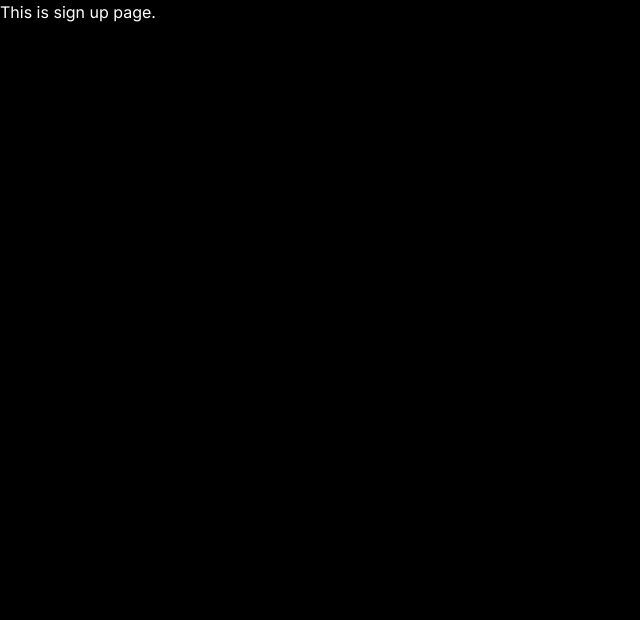
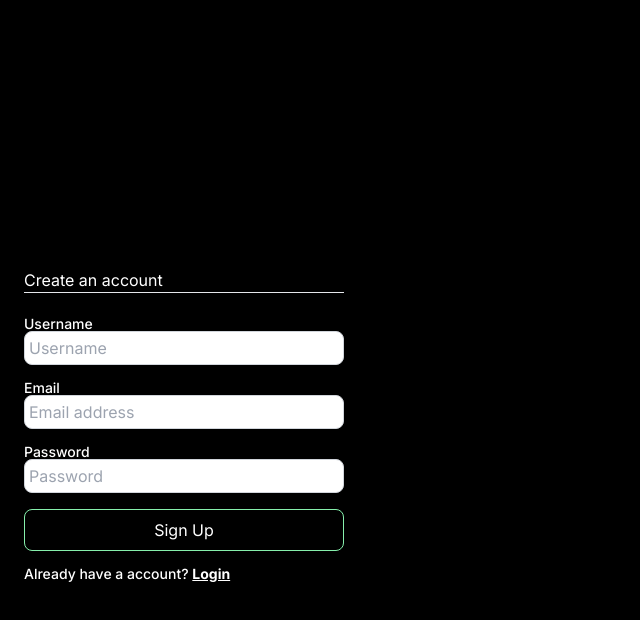
Before and after one commit to ankman007/gadget-gurkhas, a Next.js app: page /signup in a window 1280 px wide. Shown: the top 620 px of the page, without its empty margins (0-640 px from the left). Built offline with nearby package versions, Linux system fonts and the light colour scheme.

Commit message:
login-signup-component

```diff
--- a/src/app/login/page.tsx
+++ b/src/app/login/page.tsx
@@ -1,7 +1,48 @@
-export default function SignUpPage(){
+"use client";
+import React, { useState } from "react";
+import Link from "next/link"
+import { useRouter } from "next/navigation";
+
+export default function LogInPage() {
+    const [user, setUser] = React.useState({
+        password: "",
+        username: "",
+    })
+
+    const onLogIn = async () => {
+
+    }
     return (
-        <>
-            <h1>This is sign up page.</h1>
-        </>
-    )
+
+        <div className="flex flex-col justify-center min-h-screen py-2 w-64 m-6">
+            <h1 className="">Log In</h1><hr />
+            <br />
+
+            <label htmlFor="username" className="text-sm font-medium leading-none peer-disabled:cursor-not-allowed peer-disabled:opacity-70">Username</label>
+            <input
+                className="p-1 border border-gray-300 rounded-lg mb-4 focus:outline-none focus:border-gray-600"
+                type="text"
+                id="username"
+                value={user.username}
+                onChange={(e) => setUser({...user, username: e.target.value})}
+                placeholder="Username"/>
+
+            <label htmlFor="password" className="text-sm font-medium leading-none peer-disabled:cursor-not-allowed peer-disabled:opacity-70">Password</label>
+            <input
+                className="p-1 border border-gray-300 rounded-lg mb-4 focus:outline-none focus:border-gray-600"
+                type="password"
+                id="password"
+                value={user.password}
+                onChange={(e) => setUser({...user, password: e.target.value})}
+                placeholder="Password"/>
+
+            <button
+                className="p-2 border border-green-300 rounded-lg mb-4 focus:outline-none focus:border-gray-600"
+                onClick={onLogIn}>
+                Log In
+            </button>
+
+            <Link href={'/login'} className="text-sm font-medium leading-none peer-disabled:cursor-not-allowed peer-disabled:opacity-70"><b><u>Forgot password</u>?</b></Link>
+        </div>
+    );
 }
--- a/src/app/signup/page.tsx
+++ b/src/app/signup/page.tsx
@@ -1,7 +1,58 @@
-export default function SignUpPage(){
+"use client";
+
+import React, { useState } from "react";
+import Link from "next/link"
+import { useRouter } from "next/navigation";
+
+export default function SignUpPage() {
+    const [user, setUser] = React.useState({
+        email: "",
+        password: "",
+        username: "",
+    })
+
+    const onSignUp = async () => {
+
+    }
     return (
-        <>
-            <h1>This is sign up page.</h1>
-        </>
-    )
+
+        <div className="flex flex-col justify-center min-h-screen py-2 w-80 m-6">
+            <h1 className="">Create an account</h1><hr />
+            <br />
+            <label htmlFor="username" className="text-sm font-medium leading-none peer-disabled:cursor-not-allowed peer-disabled:opacity-70">Username</label>
+            <input
+                className="p-1 border border-gray-300 rounded-lg mb-4 focus:outline-none focus:border-gray-600"
+                type="text"
+                id="username"
+                value={user.username}
+                onChange={(e) => setUser({...user, username: e.target.value})}
+                placeholder="Username"/>
+
+            <label htmlFor="email" className="text-sm font-medium leading-none peer-disabled:cursor-not-allowed peer-disabled:opacity-70">Email</label>
+            <input
+                className="p-1 border border-gray-300 rounded-lg mb-4 focus:outline-none focus:border-gray-600"
+                type="text"
+                id="email"
+                value={user.email}
+                onChange={(e) => setUser({...user, email: e.target.value})}
+                placeholder="Email address"/>
+
+            <label htmlFor="password" className="text-sm font-medium leading-none peer-disabled:cursor-not-allowed peer-disabled:opacity-70">Password</label>
+            <input
+                className="p-1 border border-gray-300 rounded-lg mb-4 focus:outline-none focus:border-gray-600"
+                type="password"
+                id="password"
+                value={user.password}
+                onChange={(e) => setUser({...user, password: e.target.value})}
+                placeholder="Password"/>
+
+            <button
+                className="p-2 border border-green-300 rounded-lg mb-4 focus:outline-none focus:border-gray-600"
+                onClick={onSignUp}>
+                Sign Up
+            </button>
+
+            <Link href={'/login'} className="text-sm font-medium leading-none peer-disabled:cursor-not-allowed peer-disabled:opacity-70">Already have a account? <b><u>Login</u></b></Link>
+        </div>
+    );
 }
```
